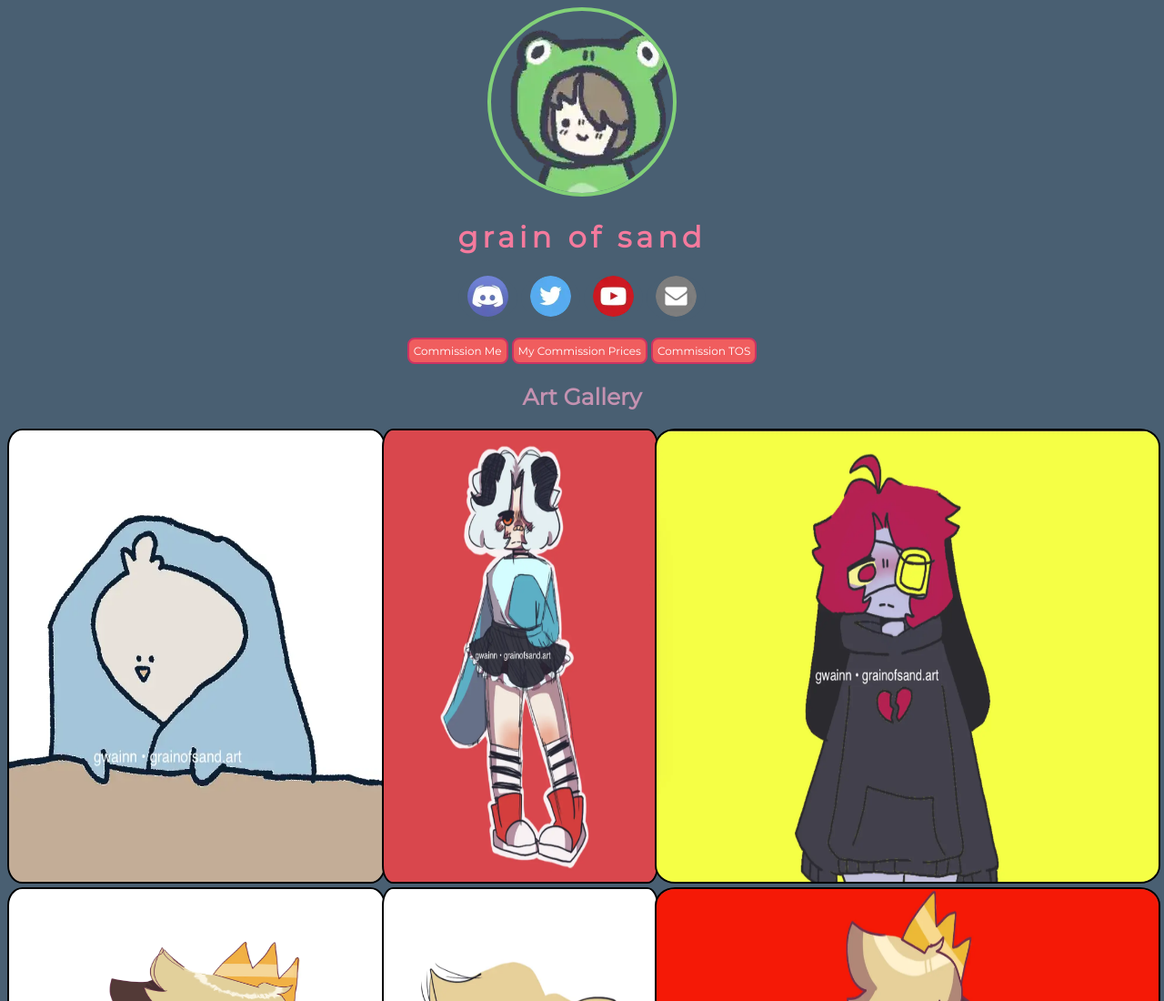
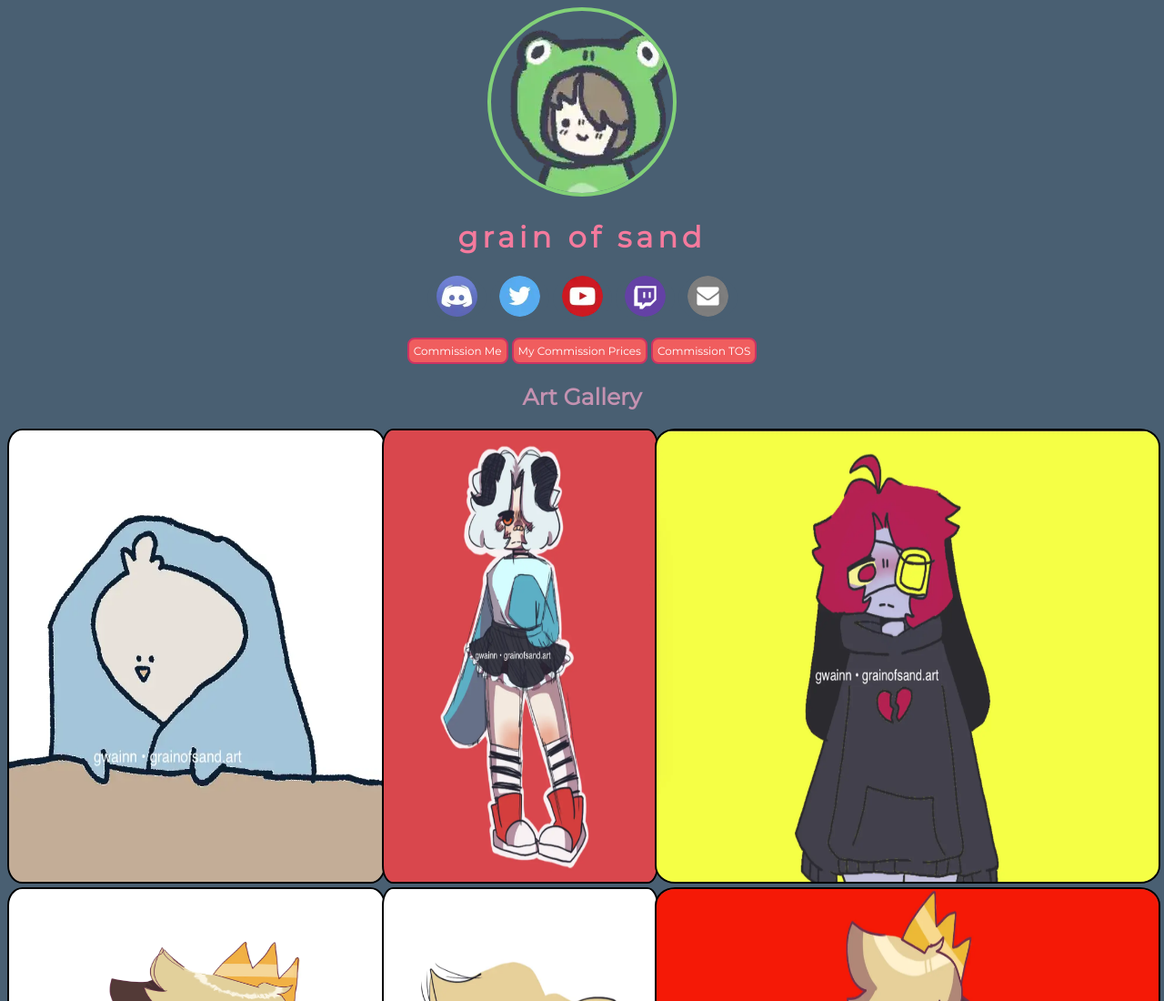
Before and after one commit to grain-ofsand/grain-ofsand.github.io, a plain HTML site: page index.html in a window 1280 px wide. Shown: the top 1100 px of the page at 91% size. Drawn offline with Linux system fonts and the light colour scheme; a script that the page names is missing; a web font is replaced by a local one.

Commit message:
Twitch Social Button

```diff
--- a/index.html
+++ b/index.html
@@ -61,6 +61,11 @@
           <source type="image/webp" srcset="files/social/youtube.webp">
           <source type="image/png" srcset="files/social/youtube.png">
           <img src="files/social/youtube.png" alt="Youtube Social Media Button"/>
+        </picture></button>
+        <button onclick="window.open('https://twitch.tv/gwainn_', '_blank')"><picture>
+          <source type="image/webp" srcset="files/social/twitch.webp">
+            <source type="image/png" srcset="files/social/twitch.png">
+              <img src="files/social/twitch.png" alt="Twitch Social Media Button"/>
         </picture></button>
       <button onclick="window.open('mailto:gwainn@grainofsand.art', '_blank')"><picture>
           <source type="image/webp" srcset="files/social/email.webp">
```
Also changed, not shown: files/social/discord.png, files/social/email.png, files/social/twitch.png (added), files/social/twitch.webp (added), files/social/twitter.png, files/social/youtube.png.
